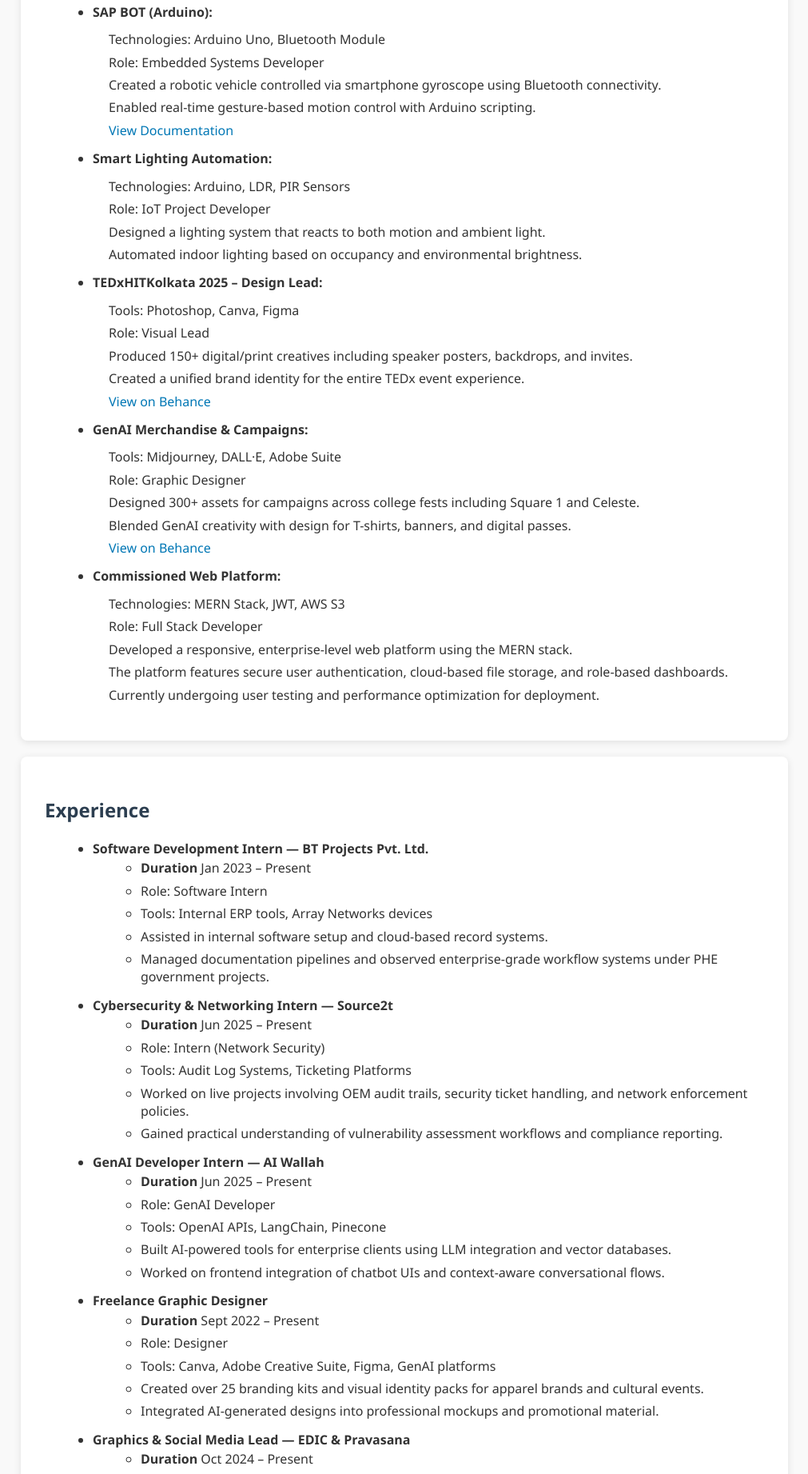
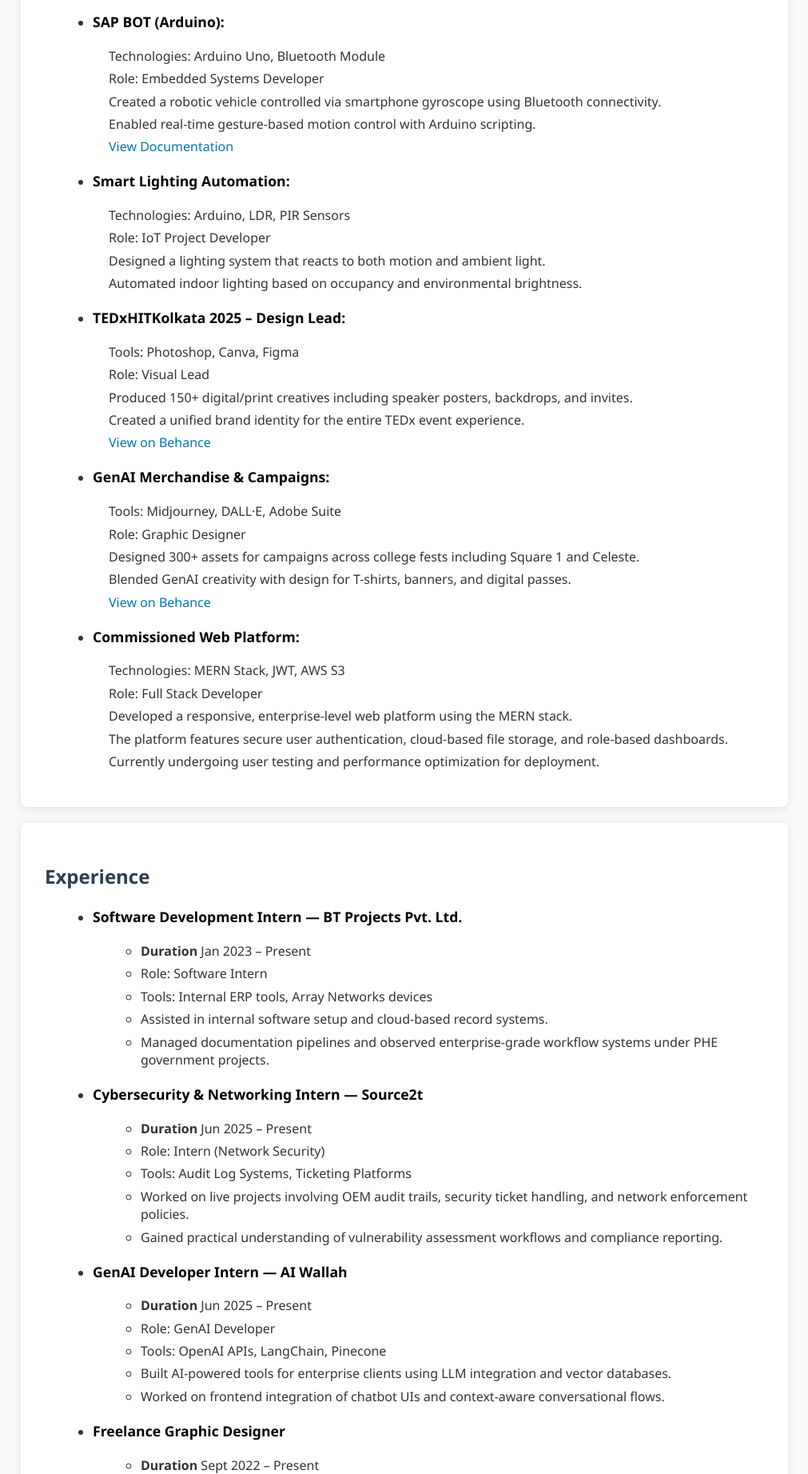
Before and after one commit to PrithikaChakraborty/Portfolio, a plain HTML site: page index.html in a window 1280 px wide. Shown: the part 2149-3992 px from the top of the page at 80% size, without its empty margins (134-1145 px from the left). Drawn offline with Linux system fonts and the light colour scheme.

Commit message:
3rd commit

```diff
--- a/index.html
+++ b/index.html
@@ -28,8 +28,12 @@
             box-shadow: 0 2px 10px rgba(0,0,0,0.1);
         }
 
-        h1, h2, h3 {
+        h1, h2{
             color: #2c3e50;
+        }
+        h3 {
+            color: #000000;
+            font-size: 1.1em;
         }
 
         header h1 {
@@ -155,7 +159,7 @@
     <h2>Projects</h2>
     <ul>
         <li>
-            <strong>AI Chatbot with PDF Integration:</strong>
+            <h3>AI Chatbot with PDF Integration:</h3>
             <ul class="project-details">
                 <li>Technologies: Gemini APi , LLM, Next Js</li>
                 <li>Role: GenAI Developer</li>
@@ -165,7 +169,7 @@
             </ul>
         </li>
         <li>
-            <strong>SAP BOT (Arduino):</strong>
+            <h3>SAP BOT (Arduino):</h3>
             <ul class="project-details">
                 <li>Technologies: Arduino Uno, Bluetooth Module</li>
                 <li>Role: Embedded Systems Developer</li>
@@ -175,7 +179,7 @@
             </ul>
         </li>
         <li>
-            <strong>Smart Lighting Automation:</strong>
+            <h3>Smart Lighting Automation:</h3>
             <ul class="project-details">
                 <li>Technologies: Arduino, LDR, PIR Sensors</li>
                 <li>Role: IoT Project Developer</li>
@@ -184,7 +188,7 @@
             </ul>
         </li>
         <li>
-            <strong>TEDxHITKolkata 2025 – Design Lead:</strong>
+            <h3>TEDxHITKolkata 2025 – Design Lead:</h3>
             <ul class="project-details">
                 <li>Tools: Photoshop, Canva, Figma</li>
                 <li>Role: Visual Lead</li>
@@ -194,7 +198,7 @@
             </ul>
         </li>
         <li>
-            <strong>GenAI Merchandise & Campaigns:</strong>
+            <h3>GenAI Merchandise & Campaigns:</h3>
             <ul class="project-details">
                 <li>Tools: Midjourney, DALL·E, Adobe Suite</li>
                 <li>Role: Graphic Designer</li>
@@ -204,7 +208,7 @@
             </ul>
         </li>
          <li>
-            <strong>Commissioned Web Platform:</strong>
+            <h3>Commissioned Web Platform:</h3>
             <ul class="project-details">
                 <li>Technologies: MERN Stack, JWT, AWS S3</li>
                 <li>Role: Full Stack Developer</li>
@@ -220,7 +224,7 @@
     <h2>Experience</h2>
     <ul>
         <li>
-            <strong>Software Development Intern — BT Projects Pvt. Ltd.</strong>
+            <h3>Software Development Intern — BT Projects Pvt. Ltd.</h3>
             <ul class="experience-details">
                 <li><strong>Duration</strong> Jan 2023 – Present</li>
                 <li>Role: Software Intern</li>
@@ -230,7 +234,7 @@
             </ul>
         </li>
         <li>
-            <strong>Cybersecurity & Networking Intern — Source2t</strong>
+            <h3>Cybersecurity & Networking Intern — Source2t</h3>
             <ul class="experience-details">
                 <li><strong>Duration</strong> Jun 2025 – Present</li>
                 <li>Role: Intern (Network Security)</li>
@@ -240,7 +244,7 @@
             </ul>
         </li>
         <li>
-            <strong>GenAI Developer Intern — AI Wallah</strong>
+            <h3>GenAI Developer Intern — AI Wallah</h3>
             <ul class="experience-details">
                 <li><strong>Duration</strong> Jun 2025 – Present</li>
                 <li>Role: GenAI Developer</li>
@@ -250,7 +254,7 @@
             </ul>
         </li>
         <li>
-            <strong>Freelance Graphic Designer</strong>
+            <h3>Freelance Graphic Designer</h3>
             <ul class="experience-details">
                 <li><strong>Duration</strong> Sept 2022 – Present</li>
                 <li>Role: Designer</li>
@@ -260,7 +264,7 @@
             </ul>
         </li>
         <li>
-            <strong>Graphics & Social Media Lead — EDIC & Pravasana</strong>
+            <h3>Graphics & Social Media Lead — EDIC & Pravasana</h3>
             <ul class="experience-details">
                 <li><strong>Duration</strong> Oct 2024 – Present</li>
                 <li>Role: Design & Content Strategist</li>
```
